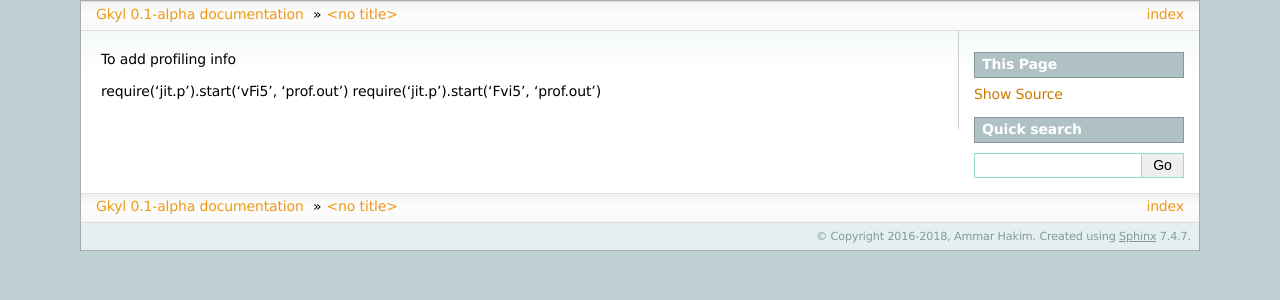
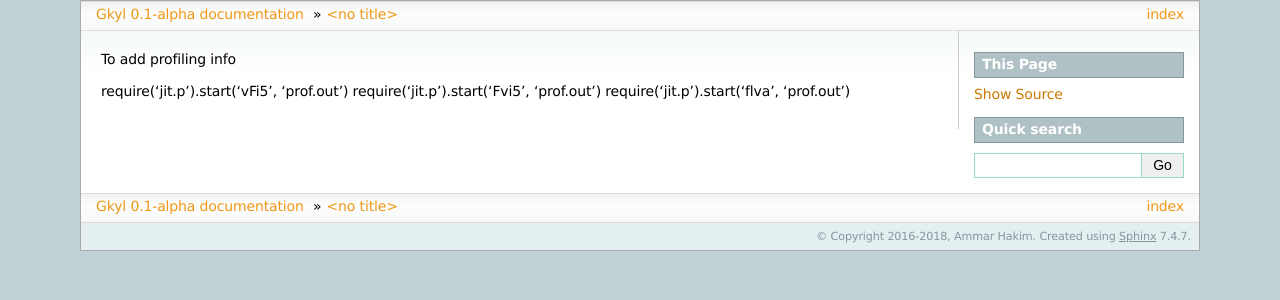
Before and after one commit to ammarhakim/gkyl-doc, a Sphinx documentation site: the page built from source/notes/random-stuff.rst, in a window 1280 px wide. Shown: the top 300 px of the page. Built offline with Sphinx 7.4.7, drawn with Linux system fonts in a browser that asks for light colours.

```diff
--- a/source/dev/vlasov-normalizations.rst
+++ b/source/dev/vlasov-normalizations.rst
@@ -1,5 +1,7 @@
 A Set of Normalized Units for the Vlasov-Maxwell System of Equations
-+++++++++++++++++++++++++++++++++++++++++++++++++++++
+++++++++++++++++++++++++++++++++++++++++++++++++++++++++++++++++++++
+
+:Author: Jimmy Juno
 
 The Gkyl design philosophy involves the implementation of unit-full systems of equations, i.e., Gkyl simulations can be run with real parameters for direct comparison with experiments, with universal constants specified by using values provided by the National Institute of Standards and Technology. For example, in the absence of collisions, the Vlasov-Maxwell system of equations in S.I. units is as follows,
 
@@ -47,7 +49,7 @@
    \frac{\partial \tilde{\mathbf{E}}}{\partial \tau} - \nabla_{\boldsymbol \chi} \times \tilde{\mathbf{B}} = -\tilde{\mathbf{J}}, \quad &  \nabla_{\boldsymbol \chi} \cdot \mathbf{E} = \tilde{\rho_c} \\
    \tilde{\rho_c} = \sum_s \tilde{q}_s \int_{-\infty}^{\infty} f_s \thinspace d\boldsymbol \nu, \quad & \tilde{\mathbf{J}} = \sum_s \tilde{q}_s \int_{-\infty}^{\infty} \boldsymbol \nu f_s \thinspace d\boldsymbol \nu.
 
-This system of equations has the obvious advantage that universal constants, such as :math:`\epsilon_0`, are eliminated. In doing so, one does not need to worry about the propagation of round off error from, for example, the accumulation of the current to the electric field in the Ampere-Maxwell law, :math:`E^{n+1} = E^{n} + \delta t \mathbf{J}/\epsilon_0 \qquad \rightarrow \qquad E^{n+1} = E^{n} + \delta t \tilde{\mathbf{J}}`. Given Gkyl's unit-full representation, a simple way to force the Vlasov-Maxwell solver to ``use'' these units is to specify the following parameters be equal to 1.0,
+This system of equations has the obvious advantage that universal constants, such as :math:`\epsilon_0`, are eliminated. In doing so, one does not need to worry about the propagation of round off error from, for example, the accumulation of the current to the electric field in the Ampere-Maxwell law, :math:`E^{n+1} = E^{n} + \delta t \mathbf{J}/\epsilon_0` becomed :math:`E^{n+1} = E^{n} + \delta t \tilde{\mathbf{J}}`. Given Gkyl's unit-full representation, a simple way to force the Vlasov-Maxwell solver to "use" these units is to specify the following parameters be equal to 1.0,
 
 .. math::
 
--- a/source/notes/random-stuff.rst
+++ b/source/notes/random-stuff.rst
@@ -2,3 +2,4 @@
 
 require('jit.p').start('vFi5', 'prof.out')
 require('jit.p').start('Fvi5', 'prof.out')
+require('jit.p').start('flva', 'prof.out')
```
